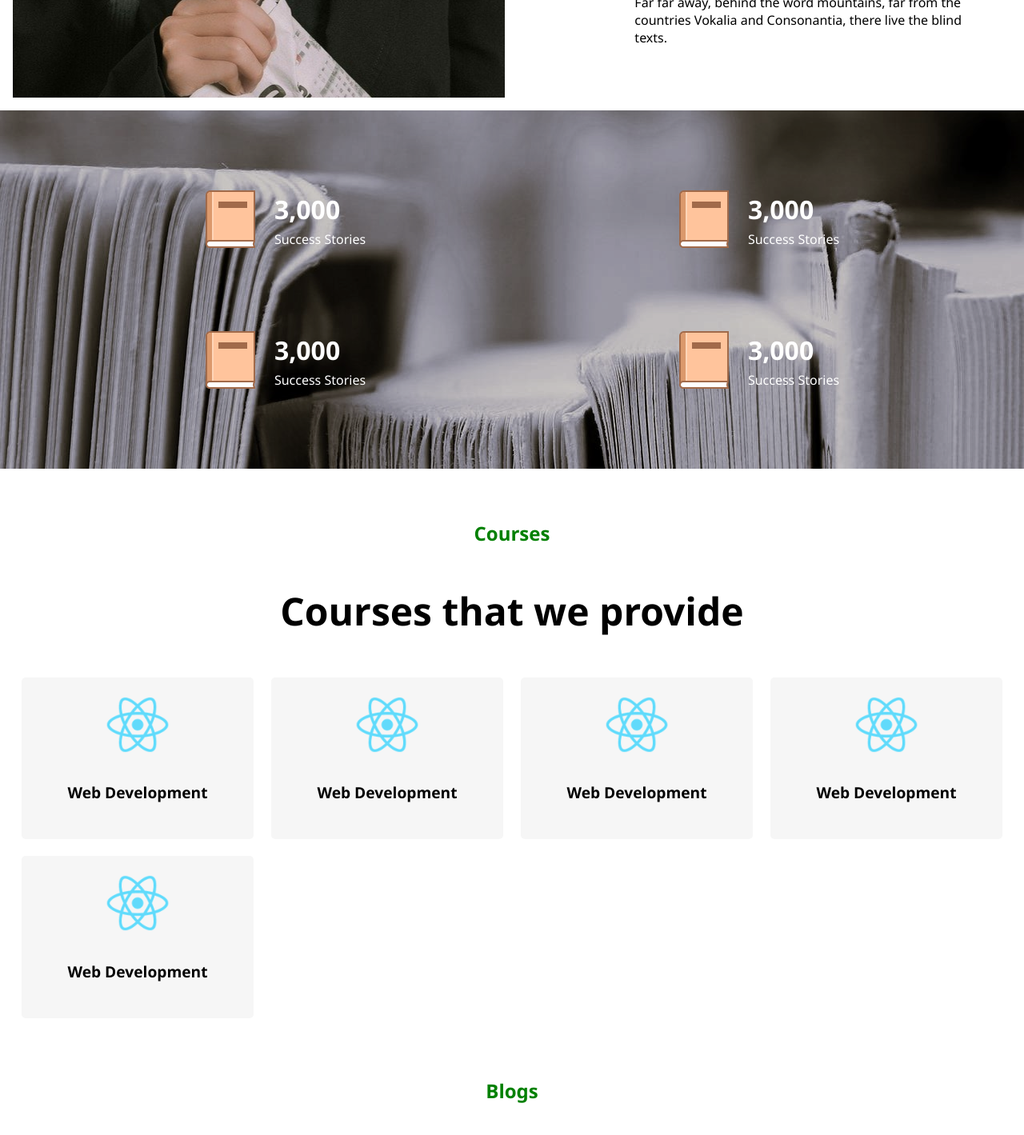
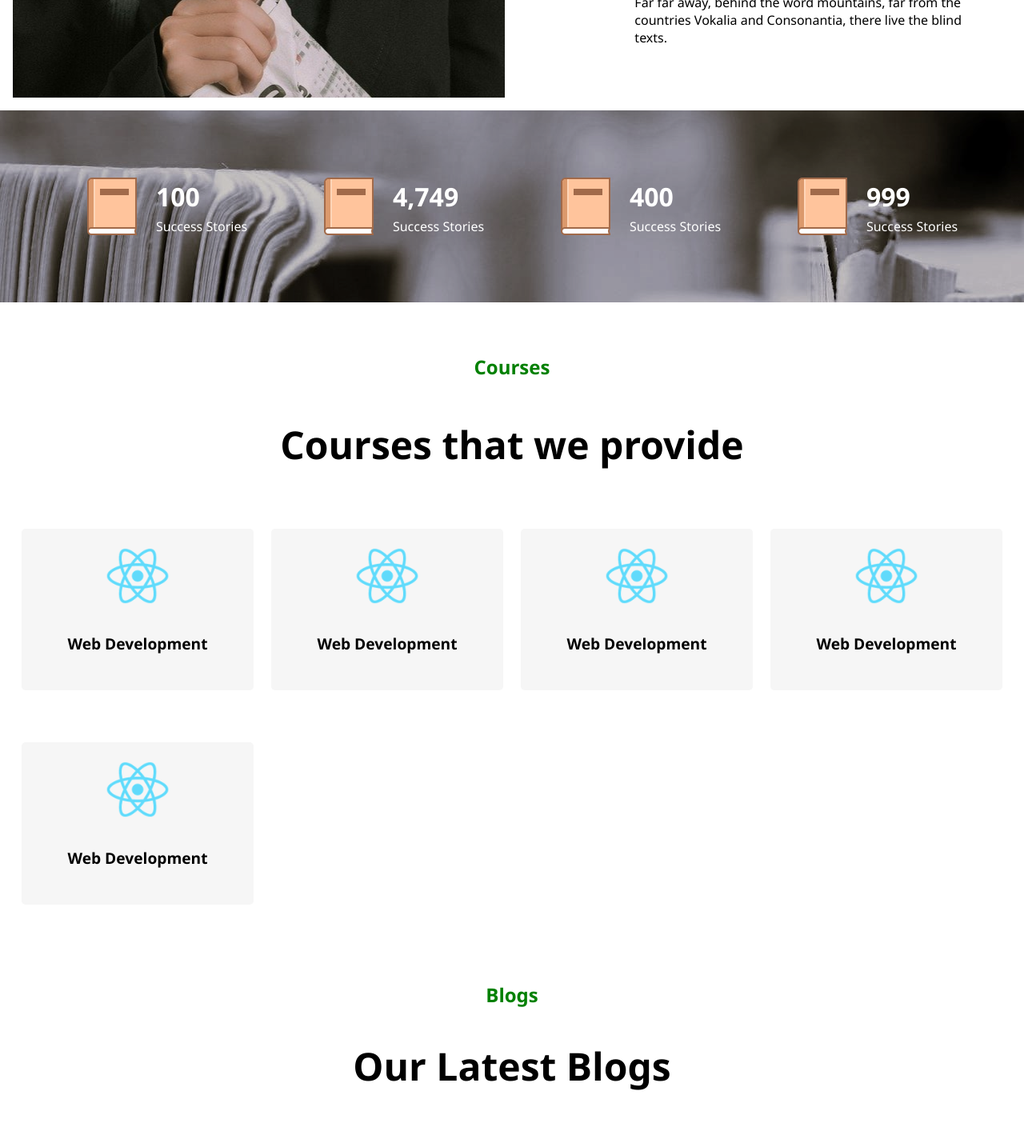
Before and after one commit to mohitjangir17/australian-web, a React (Create React App) app: page / in a window 1280 px wide. Shown: the part 1260-2679 px from the top of the page at 80% size. Built offline with nearby package versions, Linux system fonts and the light colour scheme.

Commit message:
Figures counter

```diff
--- a/package.json
+++ b/package.json
@@ -13,11 +13,14 @@
     "react": "^18.2.0",
     "react-chat-engine": "^1.11.23",
     "react-chat-engine-components": "^0.1.3",
+    "react-countup": "^6.3.1",
     "react-dom": "^18.2.0",
     "react-helmet": "^6.1.0",
+    "react-multi-carousel": "^2.8.2",
     "react-router-dom": "^5.3.3",
     "react-scripts": "5.0.1",
     "react-toggle-display": "^2.2.1",
+    "react-visibility-sensor": "^5.1.1",
     "web-vitals": "^2.1.4"
   },
   "scripts": {
--- a/src/App.css
+++ b/src/App.css
@@ -1,3 +1,4 @@
+/* @import url('http://fonts.cdnfonts.com/css/segoe-ui-4'); */
 .App {
     display: flex;
     flex-direction: column;
--- a/src/App.js
+++ b/src/App.js
@@ -4,6 +4,7 @@ import About from "./components/About";
 import AllBlogs from "./components/AllBlogs";
 import Home from "./components/Home";
 import { BrowserRouter as Router, Route, Switch } from "react-router-dom";
+import AllCourses from "./components/AllCources";
 // import SupportEngine from "./components/SupportEngine";
 // import Comm100 from "./components/Comm100/Comm100Fetch";
 
@@ -22,6 +23,9 @@ function App() {
           <Route exact path="/about">
             <About />
           </Route>
+          <Route exact path="/allcourses">
+            <AllCourses />
+          </Route>
         </Switch>
         <Footer />
       </div>
--- /dev/null
+++ b/src/components/AllCources.jsx
@@ -0,0 +1,10 @@
+
+function AllCourses() {
+    return(
+        <div className="AllCources">
+            <h1>All Cources</h1>
+        </div>
+    )
+};
+
+export default AllCourses;
--- a/src/components/Courses.jsx
+++ b/src/components/Courses.jsx
@@ -1,6 +1,8 @@
 import "./components.css";
 import logo from "./resources/logo192.png";
 import { motion } from "framer-motion";
+import { Link } from "react-router-dom";
+import "../App.css";
 function Courses() {
   function FadeInWhenVisible({ children }) {
     return (
@@ -29,40 +31,69 @@ function Courses() {
       <section className="course-item-container">
         <FadeInWhenVisible>
           {" "}
+          <Link
+            to={{ pathname: "https://swipeupassignments.com" }}
+            target="_blank"
+            className="Link"
+          >
             <div className="course-item">
               <img width={80} src={logo} alt="course" />
               <h4>Web Development</h4>
             </div>
+          </Link>
         </FadeInWhenVisible>
         <FadeInWhenVisible>
           {" "}
+          <Link
+            to={{ pathname: "https://swipeupassignments.com" }}
+            target="_blank"
+            className="Link"
+          >
             <div className="course-item">
               <img width={80} src={logo} alt="course" />
               <h4>Web Development</h4>
             </div>
+          </Link>
         </FadeInWhenVisible>
         <FadeInWhenVisible>
           {" "}
+          <Link
+            to={{ pathname: "https://swipeupassignments.com" }}
+            target="_blank"
+            className="Link"
+          >
             <div className="course-item">
               <img width={80} src={logo} alt="course" />
               <h4>Web Development</h4>
             </div>
+          </Link>
         </FadeInWhenVisible>
         <FadeInWhenVisible>
           {" "}
+          <Link
+            to={{ pathname: "https://swipeupassignments.com" }}
+            target="_blank"
+            className="Link"
+          >
             <div className="course-item">
               <img width={80} src={logo} alt="course" />
               <h4>Web Development</h4>
             </div>
+          </Link>
         </FadeInWhenVisible>
         <FadeInWhenVisible>
           {" "}
+          <Link
+            to={{ pathname: "https://swipeupassignments.com" }}
+            target="_blank"
+            className="Link"
+          >
             <div className="course-item">
               <img width={80} src={logo} alt="course" />
               <h4>Web Development</h4>
             </div>
+          </Link>
         </FadeInWhenVisible>
-
       </section>
     </div>
   );
--- a/src/components/Figures.jsx
+++ b/src/components/Figures.jsx
@@ -1,37 +1,76 @@
 import "./components.css";
 import bookicon from "./resources/book-logo.png";
+import CountUp from "react-countup";
+import { motion } from "framer-motion";
+
+function FadeInWhenVisible({ children }) {
+  return (
+    <motion.div
+      initial="hidden"
+      whileInView="visible"
+      viewport={{ once: true }}
+      transition={{
+        duration: 1,
+        delay: 0.3,
+        ease: [0, 0.5, 0.7, 1.01],
+      }}
+      variants={{
+        visible: { opacity: 1, y: 0 },
+        hidden: { opacity: 0, y: 50 },
+      }}
+    >
+      {children}
+    </motion.div>
+  );
+}
 
 function Figures() {
   return (
     <div className="Figures">
+      <FadeInWhenVisible>
       <div className="figuresData">
         <img src={bookicon} alt="" />
         <div>
-          <h1>3,000</h1>
+          <h1>
+            <CountUp end={100} useEasing duration={7} enableScrollSpy />
+          </h1>
           <p>Success Stories</p>
         </div>
-      </div>
+        </div>
+      </FadeInWhenVisible>
+      <FadeInWhenVisible >
       <div className="figuresData">
         <img src={bookicon} alt="" />
         <div>
-          <h1>3,000</h1>
+          <h1>
+            <CountUp end={4750} useEasing duration={7} enableScrollSpy />
+          </h1>
           <p>Success Stories</p>
         </div>
-      </div>
+        </div>
+      </FadeInWhenVisible>
+      <FadeInWhenVisible>
       <div className="figuresData">
         <img src={bookicon} alt="" />
         <div>
-          <h1>3,000</h1>
+          <h1>
+            <CountUp end={400} useEasing duration={7} enableScrollSpy />
+          </h1>
           <p>Success Stories</p>
         </div>
-      </div>
+        </div>
+      </FadeInWhenVisible>
+      <FadeInWhenVisible >
       <div className="figuresData">
         <img src={bookicon} alt="" />
         <div>
-          <h1>3,000</h1>
+          <h1>
+            <CountUp end={1000} useEasing duration={7} enableScrollSpy />
+          </h1>
           <p>Success Stories</p>
         </div>
-      </div>
+        </div>
+      </FadeInWhenVisible>
     </div>
   );
 }
--- a/src/components/Home.jsx
+++ b/src/components/Home.jsx
@@ -16,7 +16,7 @@ function FadeInWhenVisible({ children }) {
       transition={{
         duration: 1,
         delay: 0.3,
-        // ease: [0, 0.5, 0.7, 1.01],
+        ease: [0, 0.5, 0.7, 1.01],
       }}
       variants={{
         visible: { opacity: 1, y: 0 },
--- a/src/components/Navbar.jsx
+++ b/src/components/Navbar.jsx
@@ -17,7 +17,7 @@ function Navbar() {
           <div className="navlist">
             <Link to="/">Home</Link>
             <Link to="/about">About</Link>
-            <Link to="/contacts">Contact</Link>
+            <Link to="/allcourses">Courses</Link>
             <Link to="/blogs">Blogs</Link>
           </div>
         </ToggleDisplay>
@@ -25,7 +25,7 @@ function Navbar() {
       <nav className="desktop-Navbar">
         <Link to="/">Home</Link>
         <Link to="/about">About</Link>
-        <Link to="/contacts">Contact</Link>
+        <Link to="/allcourses">Courses</Link>
         <Link to="/blogs">Blogs</Link>
       </nav>
     </div>
--- a/src/components/components.css
+++ b/src/components/components.css
@@ -1,9 +1,11 @@
+/* @import url('http://fonts.cdnfonts.com/css/segoe-ui-4'); */
 html {
-scroll-behavior: smooth;
+  scroll-behavior: smooth;
 }
 .Header1 {
   display: block;
-  background-image: url(./resources/open-book.jpg);
+  background: url(./resources/open-book.jpg), rgba(0, 0, 0, 0.21);
+  background-blend-mode: darken;
   height: 100vh;
   background-position: center;
   background-repeat: no-repeat;
@@ -273,7 +275,7 @@ scroll-behavior: smooth;
   padding: 0em;
 }
 .testimonials_list {
-  padding: 1em 0.2em;
+  padding: 1em 0.2em 3em 0.2em;
   margin: 1em 0em;
   border-radius: 10px;
   background-color: rgb(246, 246, 246);
@@ -325,7 +327,7 @@ scroll-behavior: smooth;
   text-decoration: none;
   color: black;
 }
-.blogsList  p {
+.blogsList p {
   margin: 1em;
   text-align: left;
 }
@@ -367,33 +369,33 @@ scroll-behavior: smooth;
   margin-top: 0.5em;
   text-decoration: none;
   color: black;
-  transition: .7s;
+  transition: 0.7s;
 }
 .exploreLinks > a:hover {
   color: green;
-  transition: .7s;
+  transition: 0.7s;
   scale: 1.03;
 }
 .linksCol > a {
   margin-top: 0.5em;
   text-decoration: none;
   color: black;
-  transition: .7s;
+  transition: 0.7s;
 }
 .linksCol > a:hover {
   color: green;
-  transition: .7s;
+  transition: 0.7s;
   scale: 1.03;
 }
 .questionsCol > a {
   margin-top: 0.5em;
   text-decoration: none;
   color: black;
-  transition: .7s;
+  transition: 0.7s;
 }
 .questionsCol > a:hover {
   color: green;
-  transition: .7s;
+  transition: 0.7s;
   scale: 1.03;
 }
 .footer-social-icons > a > img:hover {
@@ -484,12 +486,11 @@ scroll-behavior: smooth;
   }
 }
 @media only screen and (min-width: 768px) {
-.blogsContainer {
+  .blogsContainer {
     display: grid;
     grid-template-columns: auto auto;
-    margin: .1em;
+    margin: 0.1em;
   }
-
 }
 /* desktops */
 @media only screen and (min-width: 960px) {
@@ -602,11 +603,12 @@ scroll-behavior: smooth;
     background-blend-mode: darken;
     padding: 3em;
     color: white;
+    grid-template-columns: auto auto auto auto;
   }
   .figuresData {
     display: flex;
     justify-content: center;
-    margin: 2em;
+    margin: 1em;
   }
   .course-item-container {
     display: grid;
@@ -619,7 +621,7 @@ scroll-behavior: smooth;
 
   .testimonials_container {
     display: grid;
-    grid-template-columns: auto auto auto;
+    grid-template-columns: auto auto auto auto;
     text-align: left;
     padding: 0.5em;
   }
```
Also changed, not shown: src/components/Testimonials.jsx (+61 -0 lines), 1 other file (tests, documents, lock files or other folders).
